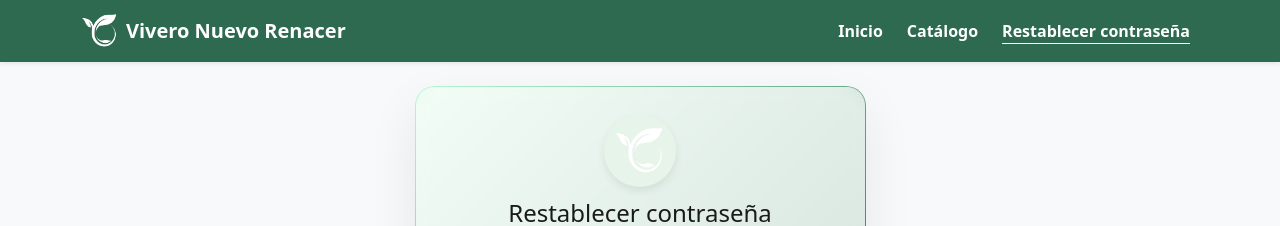
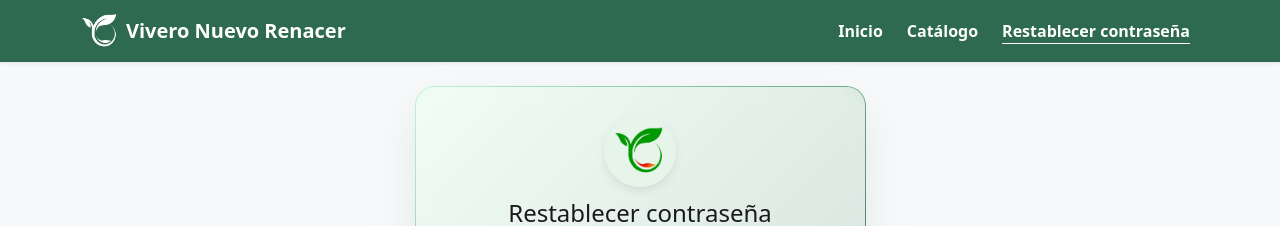
Before and after one commit to luis070707/vivero-front, a plain HTML site: page reset-password.html in a window 1280 px wide. Shown: the top 226 px of the page. Drawn offline with nearby package versions, Linux system fonts and the light colour scheme.

Commit message:
resetpass

```diff
--- a/reset-password.html
+++ b/reset-password.html
@@ -54,7 +54,7 @@
             <div class="auth-card__inner">
               <div class="text-center mb-3">
                 <div class="brand-mark">
-                  <img src="images/iconovivero.png"
+                  <img src="images/iconoviveroo.png"
                        alt="Logo Vivero Nuevo Renacer"
                        class="brand-mark__img">
                 </div>
```
